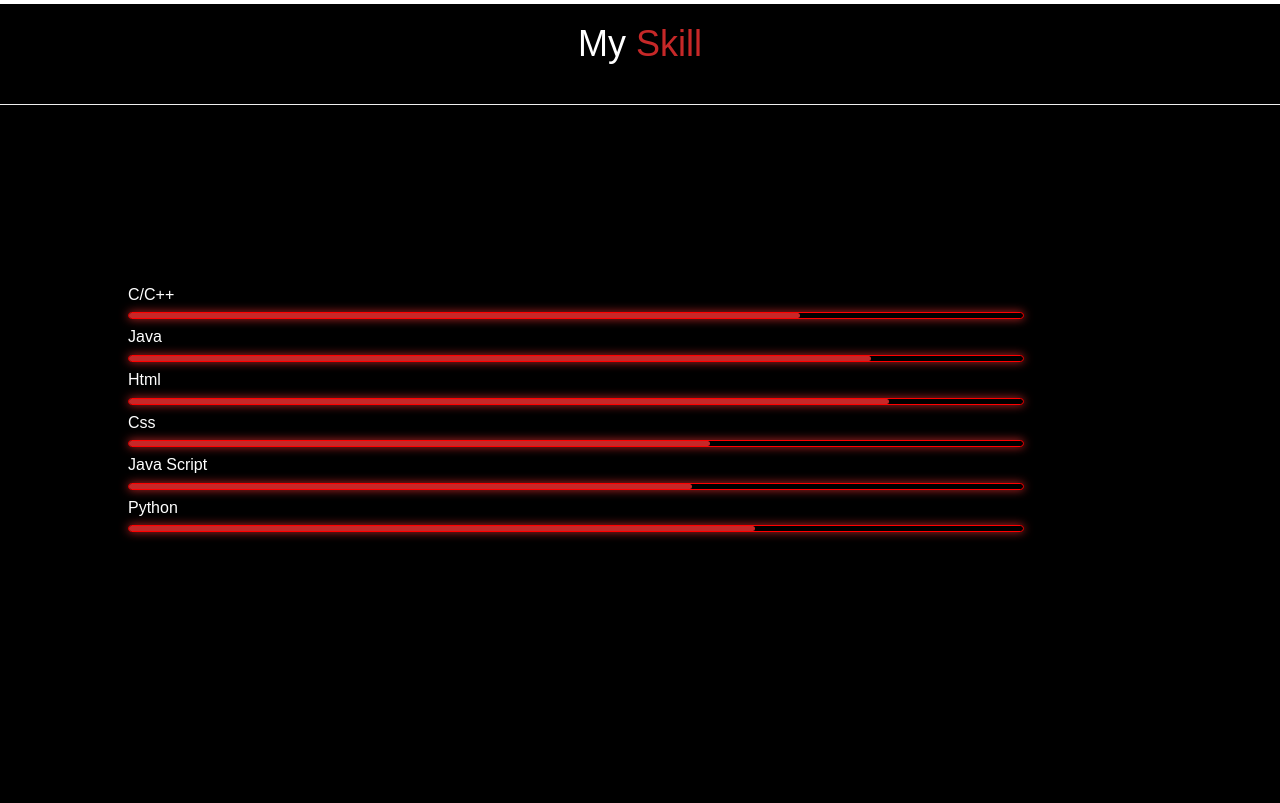
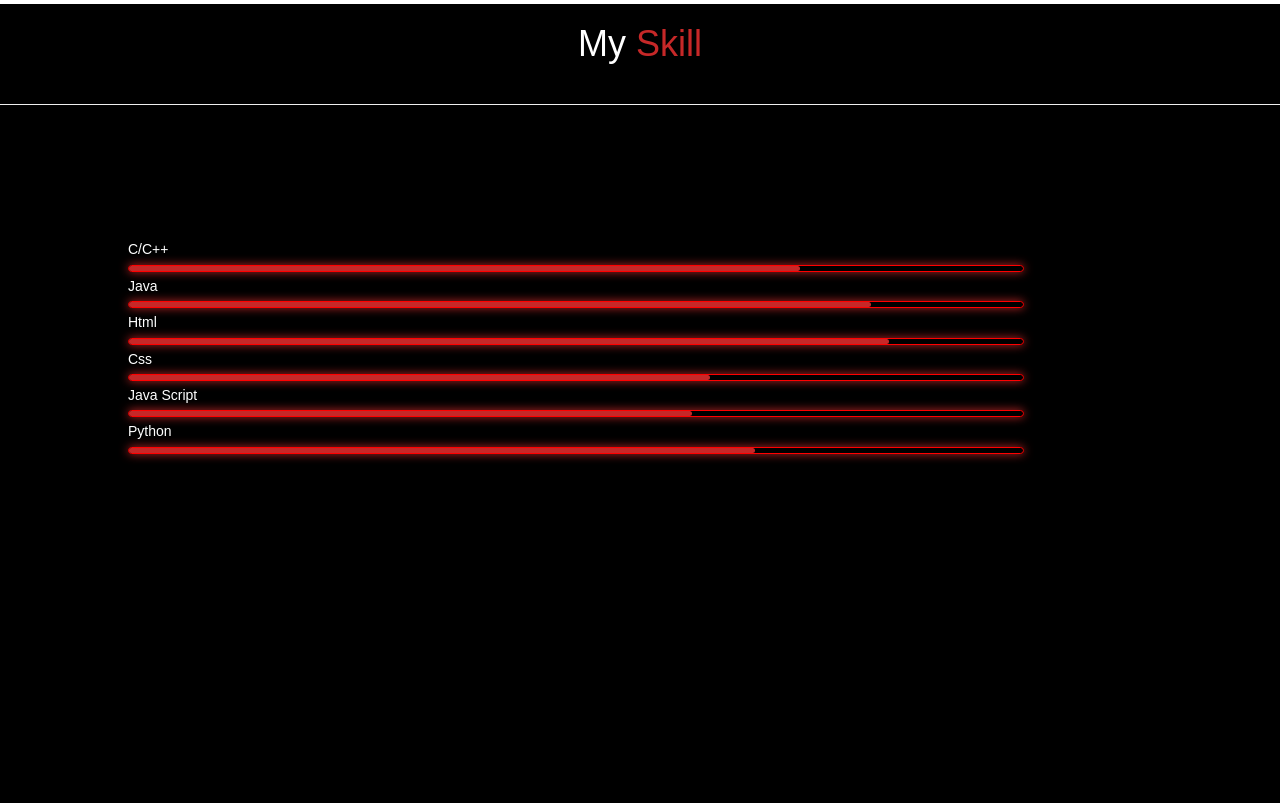
Before and after one commit to meetpatel2512/meet, a PHP site: page /index.html in a window 1280 px wide. Shown: the part 1636-2439 px from the top of the page. Run offline with PHP 8.4, Linux system fonts and the light colour scheme; some web fonts are replaced.

Commit message:
Update style.css

```diff
--- a/style.css
+++ b/style.css
@@ -176,7 +176,7 @@ button {
     justify-content: center;
     align-items: center;
     flex-direction: column;
-    height: 70vh;
+    height: 55vh;
     width: 90vw;
 }
 
@@ -208,8 +208,8 @@ hr{
 }
 
 .myskillfont {
-    font-size: 16px;
-    margin: 9px 0px;
+    font-size: 14px;
+    margin: 7px 0px;
     color: white;
 }
 
@@ -328,7 +328,7 @@ textarea {
 }
 
 @media screen and (max-width:750px),
-(max-hight:600px) {
+(max-hight:812px) {
     .mypic {
         display: none;
     }
@@ -398,7 +398,6 @@ textarea {
     }
 
 }
-
 .myweb {
     text-decoration: none;
     color: #C62828;
```
